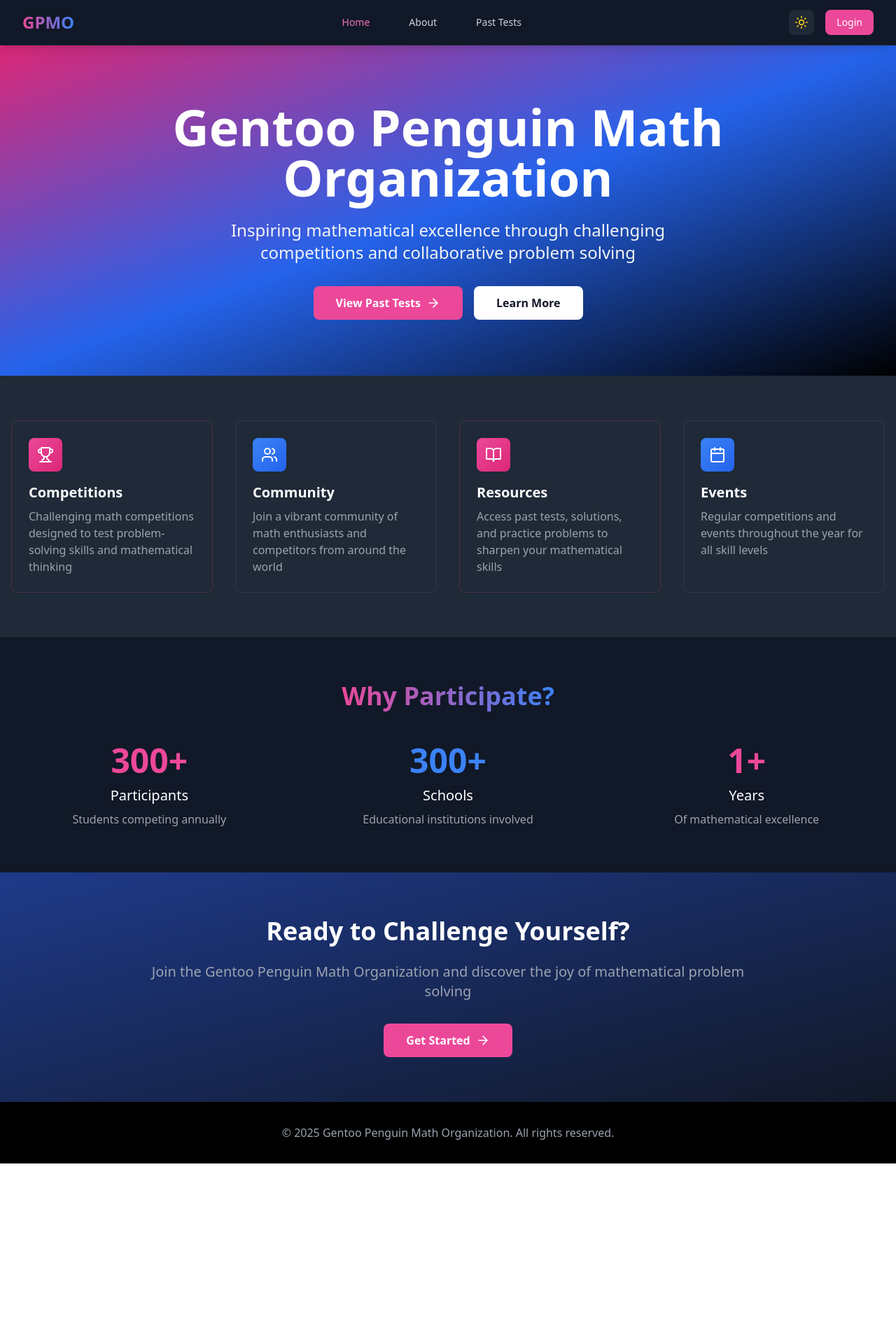
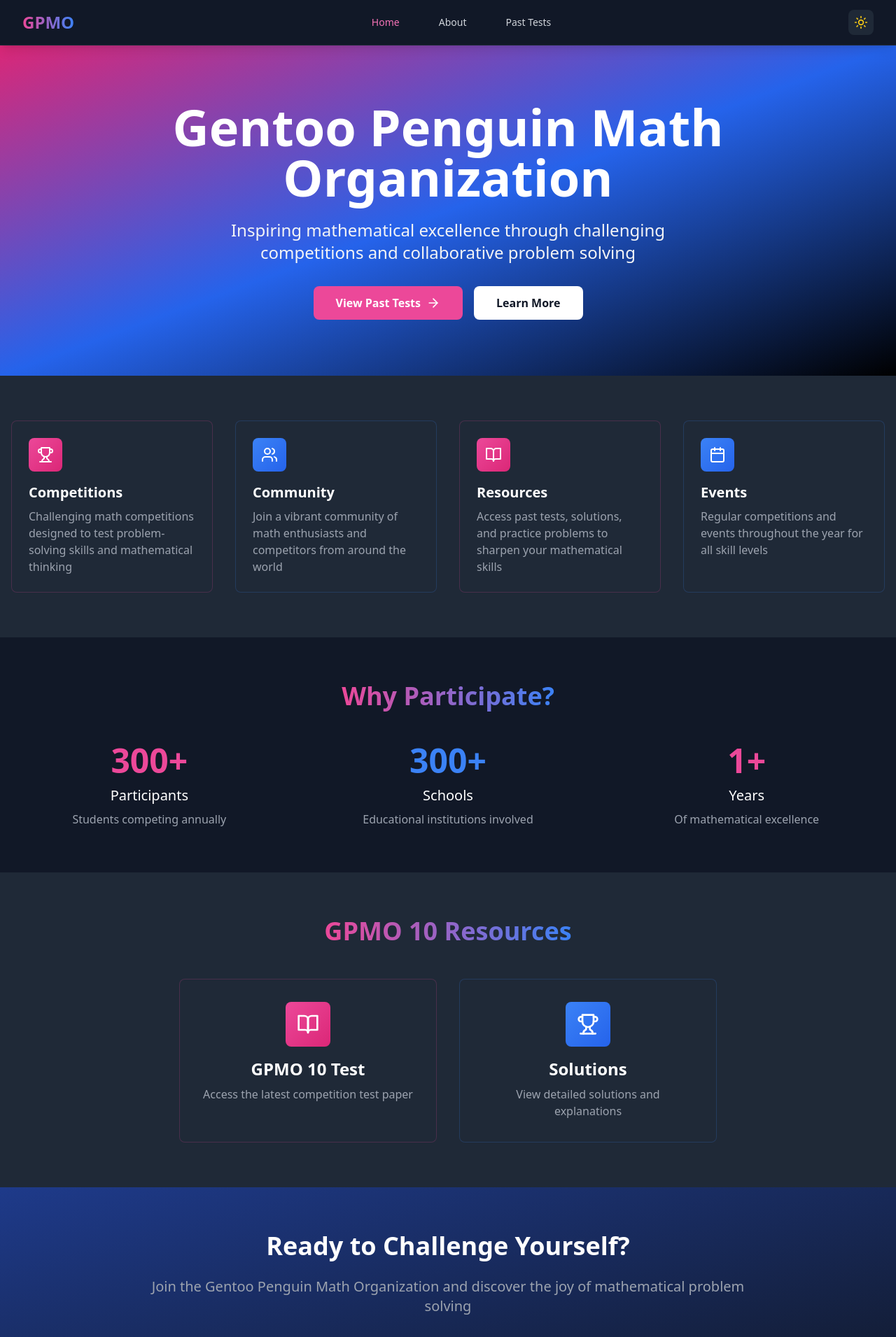
Before and after one commit to spicymango1434/gpmcseries, a React (Vite) app: page / in a window 1280 px wide. Shown: the top 1911 px of the page at 70% size. Before the commit the page ends 1663 px from the top, so only its background shows below. Built offline with nearby package versions, Linux system fonts and the light colour scheme; no server answers.

Commit message:
Updated Home.tsx

```diff
--- a/src/components/Navigation.tsx
+++ b/src/components/Navigation.tsx
@@ -2,13 +2,11 @@ import { Menu, X, Moon, Sun } from 'lucide-react';
 import { useState } from 'react';
 import { Link, useLocation } from 'react-router-dom';
 import { useTheme } from '../context/ThemeContext';
-import { useAuth } from '../context/AuthContext';
 
 export default function Navigation() {
   const [isOpen, setIsOpen] = useState(false);
   const location = useLocation();
   const { isDark, toggleTheme } = useTheme();
-  const { user, signOut } = useAuth();
 
   const isActive = (path: string) => location.pathname === path;
   const bgClass = isDark ? 'bg-gray-900' : 'bg-white';
@@ -52,7 +50,6 @@ export default function Navigation() {
             </Link>
           </div>
 
-          <div className="hidden md:flex items-center space-x-4">
           <button
             onClick={toggleTheme}
             className={`p-2 rounded-lg transition-colors ${
@@ -63,25 +60,6 @@ export default function Navigation() {
           >
             {isDark ? <Sun size={20} /> : <Moon size={20} />}
           </button>
-            {user ? (
-              <div className="flex items-center gap-4">
-                <span className={`text-sm ${textClass}`}>{user.email}</span>
-                <button
-                  onClick={signOut}
-                  className="px-4 py-2 bg-pink-500 hover:bg-pink-600 text-white rounded-lg text-sm font-medium transition-colors"
-                >
-                  Sign Out
-                </button>
-              </div>
-            ) : (
-              <Link
-                to="/login"
-                className="px-4 py-2 bg-pink-500 hover:bg-pink-600 text-white rounded-lg text-sm font-medium transition-colors"
-              >
-                Login
-              </Link>
-            )}
-          </div>
 
           <div className="md:hidden flex items-center space-x-2">
             <button
@@ -140,30 +118,6 @@ export default function Navigation() {
             >
               Past Tests
             </Link>
-            <div className="px-3 py-4 border-t border-gray-600">
-              {user ? (
-                <div className="space-y-3">
-                  <div className={`text-sm ${textClass}`}>{user.email}</div>
-                  <button
-                    onClick={() => {
-                      signOut();
-                      setIsOpen(false);
-                    }}
-                    className="w-full px-4 py-2 bg-pink-500 hover:bg-pink-600 text-white rounded-lg text-sm font-medium transition-colors"
-                  >
-                    Sign Out
-                  </button>
-                </div>
-              ) : (
-                <Link
-                  to="/login"
-                  onClick={() => setIsOpen(false)}
-                  className="block w-full px-4 py-2 bg-pink-500 hover:bg-pink-600 text-white rounded-lg text-sm font-medium transition-colors text-center"
-                >
-                  Login
-                </Link>
-              )}
-            </div>
           </div>
         </div>
       )}
--- a/src/pages/Home.tsx
+++ b/src/pages/Home.tsx
@@ -64,7 +64,7 @@ export default function Home() {
               </p>
             </div>
 
-            <div className={`${cardBgClass} p-6 rounded-lg border ${borderClass} ${borderHoverClass} transition-colors`}>
+            <a href="https://drive.google.com/drive/folders/1-IZ6E0SIRLGNyuTsIfRoTdmBAyZGEYNE" target="_blank" rel="noopener noreferrer" className={`${cardBgClass} p-6 rounded-lg border ${borderClass} ${borderHoverClass} transition-colors cursor-pointer`}>
               <div className="bg-gradient-to-br from-pink-500 to-pink-600 w-12 h-12 rounded-lg flex items-center justify-center mb-4">
                 <BookOpen className="text-white" size={24} />
               </div>
@@ -72,7 +72,7 @@ export default function Home() {
               <p className={mutedTextClass}>
                 Access past tests, solutions, and practice problems to sharpen your mathematical skills
               </p>
-            </div>
+            </a>
 
             <div className={`${cardBgClass} p-6 rounded-lg border ${isDark ? 'border-blue-500/20' : 'border-blue-200'} ${isDark ? 'hover:border-blue-500/50' : 'hover:border-blue-400'} transition-colors`}>
               <div className="bg-gradient-to-br from-blue-500 to-blue-600 w-12 h-12 rounded-lg flex items-center justify-center mb-4">
@@ -114,6 +114,51 @@ export default function Home() {
         </div>
       </section>
 
+      <section className={`py-16 px-4 ${isDark ? 'bg-gray-800' : 'bg-gray-100'}`}>
+        <div className="max-w-7xl mx-auto">
+          <h2 className="text-4xl font-bold text-center mb-12">
+            <span className="bg-gradient-to-r from-pink-500 to-blue-500 bg-clip-text text-transparent">
+              GPMO 10 Resources
+            </span>
+          </h2>
+          <div className="grid md:grid-cols-2 gap-8 max-w-3xl mx-auto">
+            <a
+              href="https://drive.google.com/file/d/1aOp5JqrBeooOI-7dBfJPoWLKMzVqgnZO/view?usp=sharing"
+              target="_blank"
+              rel="noopener noreferrer"
+              className={`${cardBgClass} p-8 rounded-lg border ${borderClass} ${borderHoverClass} transition-all cursor-pointer hover:shadow-lg`}
+            >
+              <div className="text-center">
+                <div className="bg-gradient-to-br from-pink-500 to-pink-600 w-16 h-16 rounded-lg flex items-center justify-center mb-4 mx-auto">
+                  <BookOpen className="text-white" size={32} />
+                </div>
+                <h3 className={`text-2xl font-semibold ${textClass} mb-2`}>GPMO 10 Test</h3>
+                <p className={mutedTextClass}>
+                  Access the latest competition test paper
+                </p>
+              </div>
+            </a>
+
+            <a
+              href="https://drive.google.com/drive/folders/1-IZ6E0SIRLGNyuTsIfRoTdmBAyZGEYNE"
+              target="_blank"
+              rel="noopener noreferrer"
+              className={`${cardBgClass} p-8 rounded-lg border ${isDark ? 'border-blue-500/20' : 'border-blue-200'} ${isDark ? 'hover:border-blue-500/50' : 'hover:border-blue-400'} transition-all cursor-pointer hover:shadow-lg`}
+            >
+              <div className="text-center">
+                <div className="bg-gradient-to-br from-blue-500 to-blue-600 w-16 h-16 rounded-lg flex items-center justify-center mb-4 mx-auto">
+                  <Trophy className="text-white" size={32} />
+                </div>
+                <h3 className={`text-2xl font-semibold ${textClass} mb-2`}>Solutions</h3>
+                <p className={mutedTextClass}>
+                  View detailed solutions and explanations
+                </p>
+              </div>
+            </a>
+          </div>
+        </div>
+      </section>
+
       <section className={`py-16 px-4 bg-gradient-to-br ${isDark ? 'from-blue-900 to-gray-900' : 'from-blue-100 to-gray-100'}`}>
         <div className="max-w-4xl mx-auto text-center">
           <h2 className={`text-3xl md:text-4xl font-bold ${textClass} mb-6`}>
```
Lines whose indentation alone changed are shown as unchanged.
